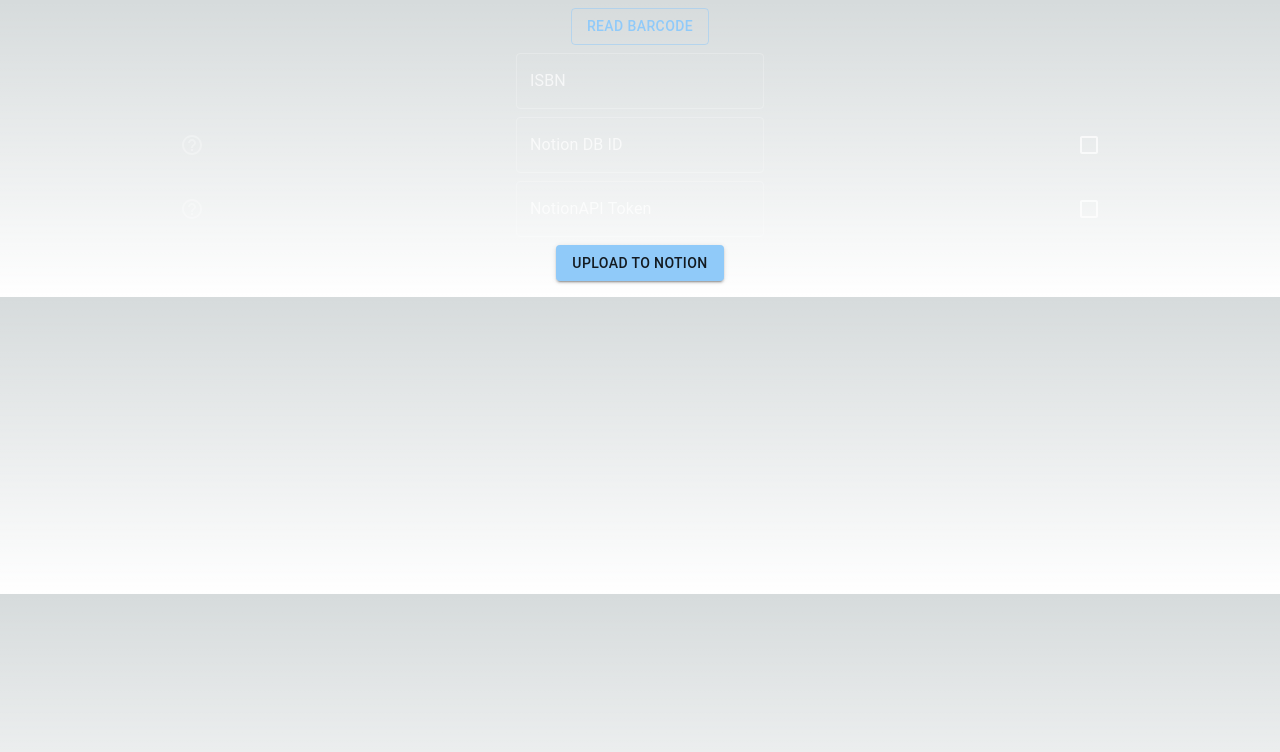
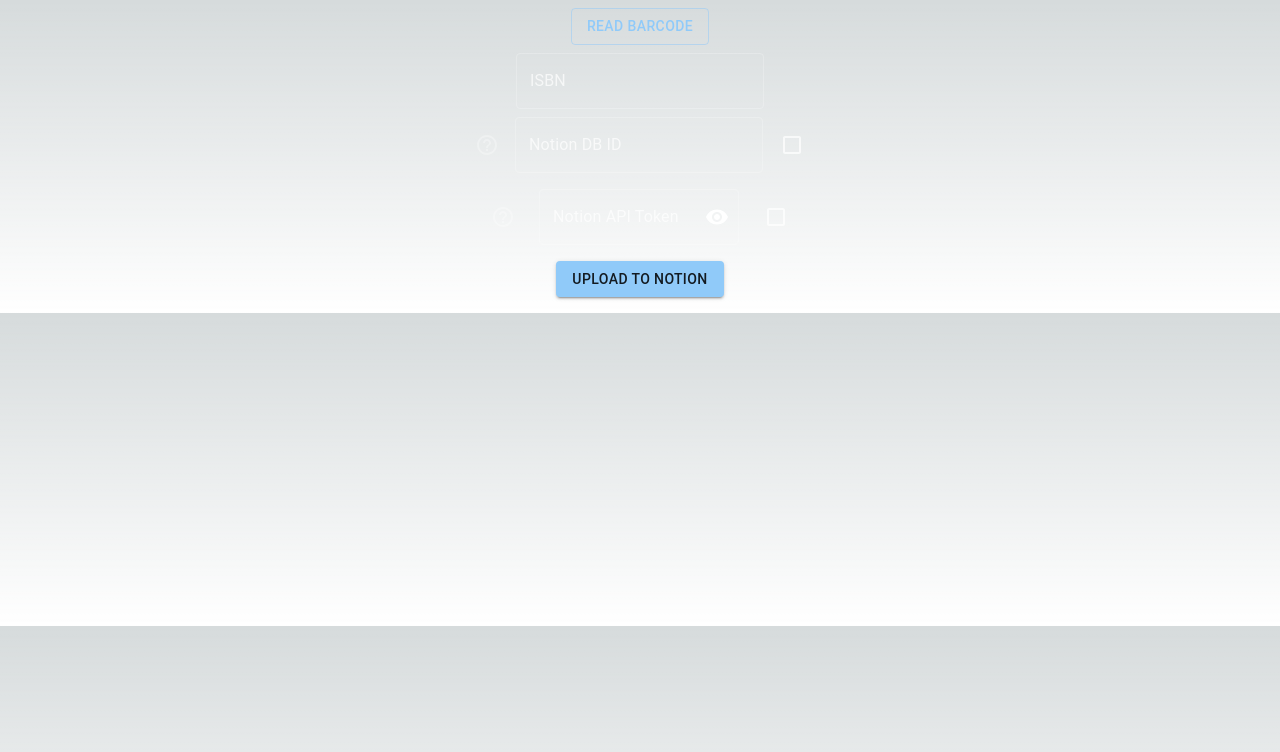
Before and after one commit to ShowWtnb/ISBNBarcordReader, a Next.js app: page / in a window 1280 px wide. Shown: the top 752 px of the page. Built offline with nearby package versions, Linux system fonts and the light colour scheme.

Commit message:
make token secure and add Toast

```diff
--- a/src/components/elements/barcord_reader/BarcodeReader.tsx
+++ b/src/components/elements/barcord_reader/BarcodeReader.tsx
@@ -1,9 +1,10 @@
 import Scanner from "@/components/elements/barcord_reader/Scanner";
 import { validationIsbn } from "@/utils/isbn";
-import { Help, HelpOutline } from "@mui/icons-material";
-import { Box, Button, Checkbox, Grid, IconButton, TextField, Tooltip, Typography } from "@mui/material";
+import { Help, HelpOutline, Visibility, VisibilityOff } from "@mui/icons-material";
+import { Box, Button, Checkbox, FormControl, Grid, IconButton, InputAdornment, InputLabel, OutlinedInput, TextField, Tooltip, Typography } from "@mui/material";
 import React, { useState, useEffect } from 'react'
-import { toast } from 'react-toastify'
+import { ToastContainer, toast } from 'react-toastify'
+import 'react-toastify/dist/ReactToastify.css';
 import { HtmlTooltip } from "../ToolTip/HtmlTooltip";
 import { GetLocalStorage, SaveLocalStorage } from "@/utils/LocalStorage";
 import { NextApiResponse } from "next";
@@ -27,25 +28,63 @@ export default function BarcodeReader() {
         setIsScannerVisible(true);
     }
     const [uploadError, setUploadError] = useState<string>()
-    function onClickUploadButton(event: any): void {
+    // アップロードする
+    async function onClickUploadButton(event: any): Promise<void> {
         // console.log('BarcodeReader onClickUploadButton', event);
-        // アップロードする
         var errorMessage = ''
         if (json2Notion !== undefined && json2Notion.parent.database_id !== undefined && json2Notion.parent.database_id !== 'N/A' && token !== undefined) {
+            // // async
+            // var res = await add_item(json2Notion, token);
+            // console.log('BarcodeReader onClickUploadButton error', res);
+            // if (res.ok) {
+            //     toast.success(`Book information successfully uploaded.`, {
+            //         position: 'bottom-center',
+            //     })
+            // } else {
+            //     const reason = res;
+            //     console.log('BarcodeReader onClickUploadButton error', reason)
+            //     errorMessage = (reason?.status + ' ' + reason?.statusText)
+            //     setUploadError(errorMessage)
+            //     const error_message = 'Some error occurred on uploading book info.'
+            //     toast.error(`Error: ${error_message}. ${errorMessage}`, {
+            //         position: 'bottom-center',
+            //     })
+            // }
+
+            // sync
             var res = add_item(json2Notion, token);
             res.then((response: any) => {
                 if (response.status !== 200) {
                     console.log('BarcodeReader onClickUploadButton error', response)
                     errorMessage = (response?.status + ' ' + response?.statusText)
                     setUploadError(errorMessage)
+                    return;
                 }
+                // else{
+                //     setSuccessMessage(`Book information successfully uploaded.`)
+                //     isShowSuccessMessage(true)
+                // }
+                toast.success(`Book information successfully uploaded.`, {
+                    position: 'bottom-center',
+                    delay: 2,
+                })
             }).catch((reason: any) => {
                 console.log('BarcodeReader onClickUploadButton error', reason)
                 errorMessage = (reason?.status + ' ' + reason?.statusText)
                 setUploadError(errorMessage)
+                const error_message = 'Some error occurred on uploading book info.'
+                toast.error(`Error: ${error_message}. ${errorMessage}`, {
+                    position: 'bottom-center',
+                })
+                return;
             })
         } else {
             console.log('BarcodeReader onClickUploadButton error', json2Notion, json2Notion.parent.database_id, token)
+            const error_message = 'Please check Notion Database ID and Notion API Token filled to upload book info to Notion.'
+            toast.error(`Error: ${error_message}`, {
+                position: 'bottom-center',
+            })
+            return;
         }
         setUploadError(errorMessage)
     }
@@ -54,6 +93,10 @@ export default function BarcodeReader() {
     }
     function onISBNRead(event: any): void {
         setIsScannerVisible(false);
+        toast.success(`Book information successfully uploaded.`, {
+            position: 'bottom-center',
+            delay: 2,
+        })
         setIsbn(event);
     }
     // ISBN
@@ -119,6 +162,11 @@ export default function BarcodeReader() {
             }
         }
     }, [token, tokenChecked])
+    const [showPassword, setShowPassword] = useState(false);
+    const handleClickShowPassword = () => setShowPassword((show) => !show);
+    const handleMouseDownPassword = (event: React.MouseEvent<HTMLButtonElement>) => {
+        event.preventDefault();
+    };
 
     // 初期化
     useEffect(() => {
@@ -141,6 +189,7 @@ export default function BarcodeReader() {
     return (
         <>
             <Box margin={1} textAlign='center'>
+                <ToastContainer />
                 <Grid container spacing={1} alignItems={'center'} alignContent={'center'} justifyContent={'center'}>
                     <Grid item xs={12}>
                         <Box textAlign='center'>
@@ -153,7 +202,7 @@ export default function BarcodeReader() {
                             :
                             <Grid item xs={12}>
                                 <Box textAlign='center'>
-                                    <TextField id="outlined-basic" label="ISBN" variant="outlined" value={isbn} onChange={onIsbnTextChanged} />
+                                    <TextField autoComplete='off' id="outlined-basic" label="ISBN" variant="outlined" value={isbn} onChange={onIsbnTextChanged} />
                                 </Box>
                             </Grid>
                     }
@@ -162,7 +211,10 @@ export default function BarcodeReader() {
                             <></>
                             :
                             <>
-                                <Grid item xs={2}>
+                                <Grid item xs={12}>
+                                    <Grid container spacing={1} alignItems={'center'} alignContent={'center'} justifyContent={'center'}>
+
+                                        <Grid item >
                                             <Box textAlign='right'>
                                                 <HtmlTooltip
                                                     title={
@@ -180,17 +232,19 @@ export default function BarcodeReader() {
                                                 </HtmlTooltip>
                                             </Box>
                                         </Grid>
-                                <Grid item xs={8}>
+                                        <Grid item >
                                             <Box textAlign='center'>
                                                 <TextField id="outlined-basic" label="Notion DB ID" variant="outlined" value={DbId} onChange={onDbidTextChanged} />
                                             </Box>
                                         </Grid>
-                                <Grid item xs={2}>
+                                        <Grid item >
                                             <Box textAlign='left'>
                                                 <Tooltip title='**NOT SECURE** Save DB id on browser. Do not turn on on shared computers.' >
                                                     <Checkbox color="primary" checked={DBIDChecked} onChange={handleDBIDCheckBoxChange} />
                                                 </Tooltip>
                                             </Box>
+                                        </Grid>
+                                    </Grid>
                                 </Grid>
                             </>
                     }
@@ -199,7 +253,9 @@ export default function BarcodeReader() {
                             <></>
                             :
                             <>
-                                <Grid item xs={2}>
+                                <Grid item xs={12}>
+                                    <Grid container spacing={1} alignItems={'center'} alignContent={'center'} justifyContent={'center'}>
+                                        <Grid item>
                                             <Box textAlign='right'>
                                                 <HtmlTooltip
                                                     title={
@@ -217,17 +273,40 @@ export default function BarcodeReader() {
                                                 </HtmlTooltip>
                                             </Box>
                                         </Grid>
-                                <Grid item xs={8}>
+                                        <Grid item>
                                             <Box textAlign='center'>
-                                        <TextField id="outlined-basic" label="NotionAPI Token" variant="outlined" value={token} onChange={onTokenTextChanged} />
+                                                {/* <TextField id="outlined-basic" label="NotionAPI Token" variant="outlined" value={token} onChange={onTokenTextChanged} /> */}
+                                                <FormControl sx={{ m: 1, width: '25ch' }} variant="outlined">
+                                                    <InputLabel htmlFor="outlined-adornment-password">Notion API Token</InputLabel>
+                                                    <OutlinedInput
+                                                        id="outlined-adornment-password"
+                                                        type={showPassword ? 'text' : 'password'}
+                                                        endAdornment={
+                                                            <InputAdornment position="end">
+                                                                <IconButton
+                                                                    aria-label="toggle password visibility"
+                                                                    onClick={handleClickShowPassword}
+                                                                    onMouseDown={handleMouseDownPassword}
+                                                                    edge="end"
+                                                                >
+                                                                    {showPassword ? <VisibilityOff /> : <Visibility />}
+                                                                </IconButton>
+                                                            </InputAdornment>
+                                                        }
+                                                        label={token}
+                                                        onChange={onTokenTextChanged}
+                                                    />
+                                                </FormControl>
                                             </Box>
                                         </Grid>
-                                <Grid item xs={2}>
+                                        <Grid item>
                                             <Box textAlign='left'>
-                                        <Tooltip title='**NOT SECURE** Save DB id on browser. Do not turn on on shared computers.' >
+                                                <Tooltip title='**NOT SECURE** Save API Token on browser. Do not turn on on shared computers.' >
                                                     <Checkbox color="primary" checked={tokenChecked} onChange={handleTokenCheckBoxChange} />
                                                 </Tooltip>
                                             </Box>
+                                        </Grid>
+                                    </Grid>
                                 </Grid>
                             </>
                     }
@@ -301,7 +380,6 @@ const get_openBD = async (isbn: string) => {
             "method": "GET",
         });
         res.then((result) => {
-            // console.log('get_openBD', result);
             // resolve(result);
             // return;
             if (result.status != 200) {
@@ -311,7 +389,6 @@ const get_openBD = async (isbn: string) => {
                 return;
             }
             result.json().then((json) => {
-                // console.log('get_openBD', JSON.stringify(json));
                 const notion_json = convertOpenBD2Notion(json, isbn);
                 resolve(notion_json);
                 return;
@@ -323,9 +400,7 @@ const get_openBD = async (isbn: string) => {
 function convertOpenBD2Notion(a_json: any, isbn?: string) {
     var new_json = JSON.parse(JSON.stringify(JSON_DATA));
     const json = a_json[0];
-    // console.log('convertOpenBD2Notion', JSON.stringify(json));
 
-    // console.log('convertOpenBD2Notion', JSON.stringify(json?.summary?.title));
     if (json?.summary?.title != undefined) {
         new_json.properties.title.title = [
             {
@@ -336,8 +411,6 @@ function convertOpenBD2Notion(a_json: any, isbn?: string) {
         ]
     }
 
-    // console.log('convertOpenBD2Notion', JSON.stringify(json?.onix?.DescriptiveDetail?.Contributor));
-    // console.log('convertOpenBD2Notion', JSON.stringify(json?.summary?.author));
     if (json?.onix?.DescriptiveDetail?.Contributor != undefined) {
         var autors = [];
         for (let i = 0; i < json.onix.DescriptiveDetail?.Contributor.length; i++) {
@@ -352,14 +425,12 @@ function convertOpenBD2Notion(a_json: any, isbn?: string) {
 
     new_json.properties.Location.select = { "name": "Home" }
 
-    // console.log('convertOpenBD2Notion', JSON.stringify(json?.summary?.cover));
     if (json?.summary?.cover != undefined) {
         if (json?.summary?.cover != '') {
             new_json.properties.Thumbnail = { "url": json.summary.cover }
         }
     }
 
-    // console.log('convertOpenBD2Notion', JSON.stringify(json?.summary?.isbn));
     if (json?.summary?.isbn != undefined) {
         new_json.properties.ISBN_13.rich_text = [
             {
@@ -378,7 +449,6 @@ function convertOpenBD2Notion(a_json: any, isbn?: string) {
         ]
     }
 
-    // console.log('convertOpenBD2Notion', JSON.stringify(json?.onix?.PublishingDetail?.PublishingDate?.at(0)?.Date));
     if (json?.onix?.PublishingDetail?.PublishingDate?.at(0)?.Date != undefined) {
         if (json.onix.PublishingDetail.PublishingDate.at(0).Date != '') {
             new_json.properties.Publication.date = {
@@ -395,7 +465,6 @@ function convertOpenBD2Notion(a_json: any, isbn?: string) {
         }
     }
 
-    // console.log('convertOpenBD2Notion', JSON.stringify(json?.onix?.PublishingDetail?.Publisher?.PublisherName));
     if (json?.onix?.PublishingDetail?.Publisher?.PublisherName != undefined) {
         new_json.properties.Publisher.multi_select = [
             {
@@ -404,14 +473,12 @@ function convertOpenBD2Notion(a_json: any, isbn?: string) {
         ]
     }
 
-    // console.log('convertOpenBD2Notion', JSON.stringify(json?.onix?.ProductSupply?.SupplyDetail?.Price?.at(0)?.PriceAmount));
     if (json?.onix?.ProductSupply?.SupplyDetail?.Price?.at(0)?.PriceAmount != undefined) {
         new_json.properties.Price = {
             "number": parseInt(json.onix.ProductSupply.SupplyDetail.Price.at(0).PriceAmount)
         }
     }
 
-    // console.log('convertOpenBD2Notion', JSON.stringify(json?.onix?.CollateralDetail?.TextContent));
     if (json?.onix?.CollateralDetail?.TextContent != undefined) {
         var text = '';
         for (let i = 0; i < json.onix.CollateralDetail.TextContent.length; i++) {
@@ -520,6 +587,7 @@ export const add_item = (json_data: object, token: string) => {
             response.json().then((json) => {
                 console.log('add_item json', json);
             })
+            resolve(response);
         })
     });
 }
```
Lines whose indentation alone changed are shown as unchanged.
